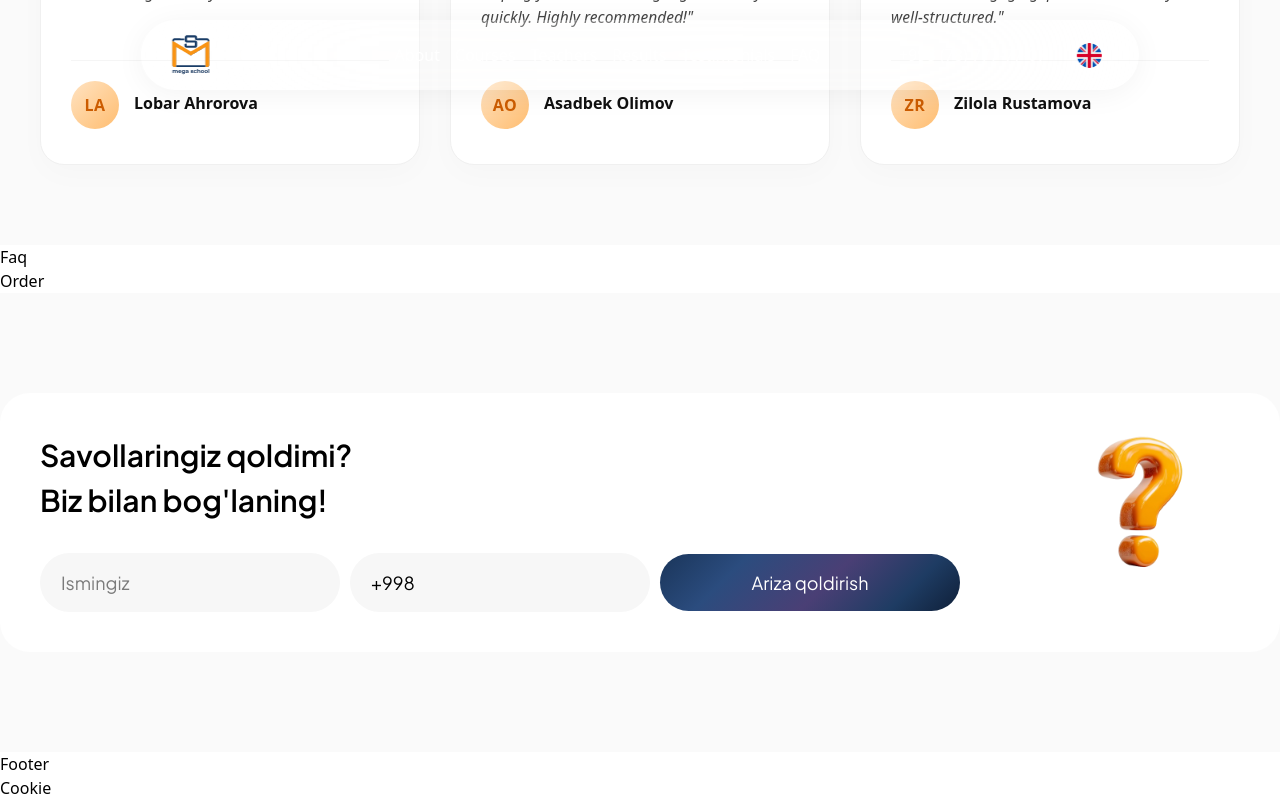
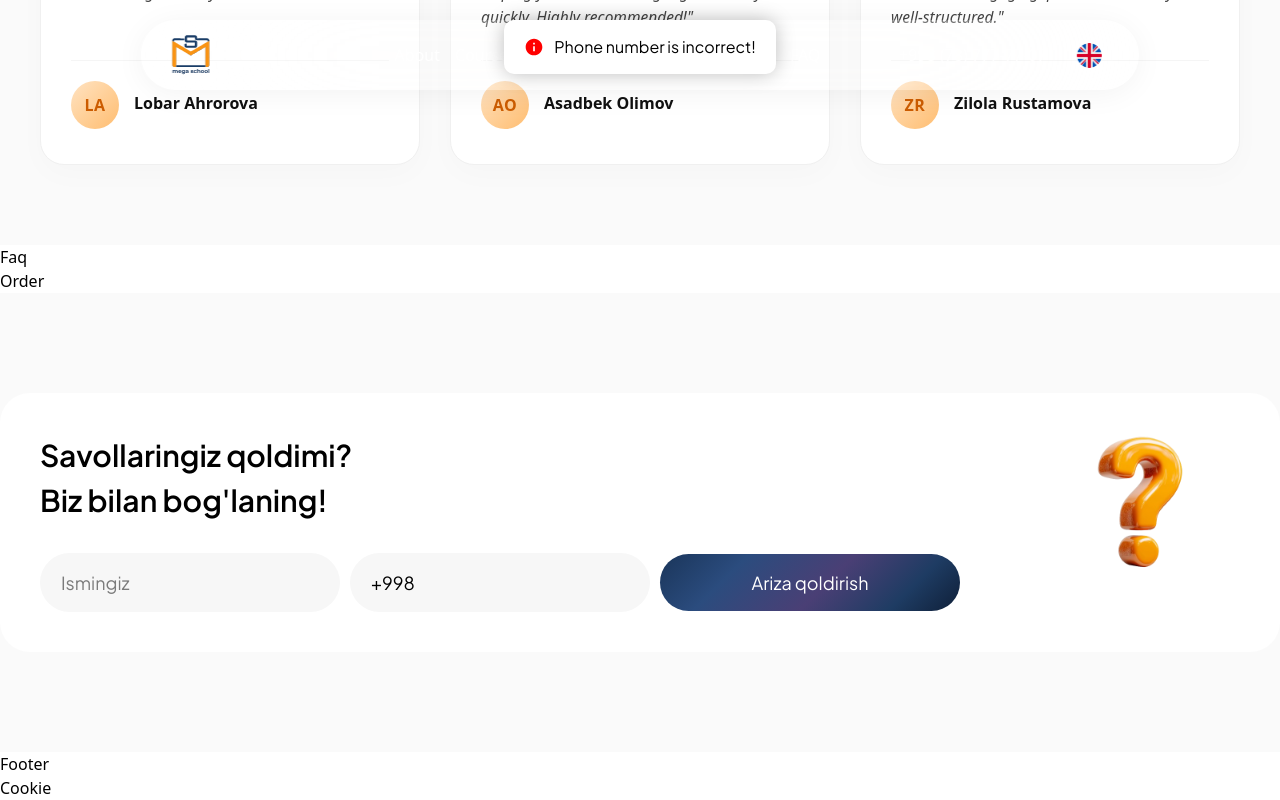
Before and after one commit to usershokhrukh/mega-school, a Next.js app: page / in a window 1280 px wide. Both pictures are taken after typing "Sample" into the empty fields and a click on the button "Ariza qoldirish". Shown: the part 4396-5196 px from the top of the page. Built offline with nearby package versions, Linux system fonts and the light colour scheme.

Commit message:
features/contact, and error configured

```diff
--- a/src/app/page.jsx
+++ b/src/app/page.jsx
@@ -13,7 +13,7 @@ import Results from "@/components/results/Results";
 import Teachers from "@/components/teachers/Teachers";
 import Testimonials from "@/components/testimonials/Testimonials";
 import "./page.modules.scss";
-import React, {useContext, useEffect, useRef, useState} from "react";
+import React, {useEffect, useRef, useState} from "react";
 import {ErrorContext} from "@/components/context/ErrorContext";
 import {InfoContext} from "@/components/context/InfoContext";
 
@@ -39,25 +39,46 @@ const HomePage = () => {
     };
   }, []);
 
-  const [error, setError] = useState("");
-  const [info, setInfo] = useState("");
+  const [error, setError] = useState({
+    text: "",
+  });
+  const [info, setInfo] = useState({
+    text: "",
+  });
   const [errorClose, setErrorClose] = useState(false);
   const [infoClose, setInfoClose] = useState(false);
+  const errorTimerRef = useRef(null);
+  const infoTimerRef = useRef(null)
 
   useEffect(() => {
-    if (error.trim().length) {
+    if (error.text.trim().length) {
       setErrorClose(true);
-      setTimeout(() => {
+      if (errorTimerRef.current) {
+        clearTimeout(errorTimerRef.current);
+      }
+      errorTimerRef.current = setTimeout(() => {
         setErrorClose(null);
       }, 5000);
     } else if (errorClose != false) {
       setErrorClose(null);
     }
   }, [error]);
+
   useEffect(() => {
-    if (info.trim().length) {
+    return () => {
+      if (errorTimerRef.current) clearTimeout(errorTimerRef.current);
+      if (infoTimerRef.current) clearTimeout(infoTimerRef.current);
+    };
+  }, []);
+
+  useEffect(() => {
+    if (info.text.trim().length) {
       setInfoClose(true);
-      setTimeout(() => {
+
+      if (infoTimerRef.current) {
+        clearTimeout(infoTimerRef.current);
+      }
+      infoTimerRef.current = setTimeout(() => {
         setInfoClose(null);
       }, 5000);
     } else if (errorClose != false) {
@@ -80,7 +101,7 @@ const HomePage = () => {
               >
                 <path d="M12 22C6.47715 22 2 17.5228 2 12C2 6.47715 6.47715 2 12 2C17.5228 2 22 6.47715 22 12C22 17.5228 17.5228 22 12 22ZM11 11V17H13V11H11ZM11 7V9H13V7H11Z"></path>
               </svg>
-              <span className="error__span-text">{error}</span>
+              <span className="error__span-text">{error.text}</span>
             </span>
           </span>
 
@@ -96,7 +117,7 @@ const HomePage = () => {
               >
                 <path d="M12 22C6.47715 22 2 17.5228 2 12C2 6.47715 6.47715 2 12 2C17.5228 2 22 6.47715 22 12C22 17.5228 17.5228 22 12 22ZM11 11V17H13V11H11ZM11 7V9H13V7H11Z"></path>
               </svg>
-              <span className="error__span-text">{info}</span>
+              <span className="error__span-text">{info.text}</span>
             </span>
           </span>
 
--- a/src/components/contact/Contact.jsx
+++ b/src/components/contact/Contact.jsx
@@ -1,16 +1,19 @@
 "use client";
 
-import React, {useEffect, useState} from "react";
+import React, {useContext, useEffect, useState} from "react";
 import "./contact.modules.scss";
 import PhoneInput from "react-phone-input-2";
 import {isValidPhoneNumber} from "libphonenumber-js";
 import {sendContactForm} from "@/app/botAction";
 import Image from "next/image";
+import { ErrorContext } from "../context/ErrorContext";
+import { InfoContext } from "../context/InfoContext";
 
 const Contact = () => {
   const [cleanPhone, setCleanPhone] = useState("+");
-  const [error, setError] = useState(null);
-  const [info, setInfo] = useState(null);
+
+  const setError = useContext(ErrorContext)
+  const setInfo = useContext(InfoContext)
 
   const handleChange = (formattedValue) => {
     const pureNumbers = formattedValue.replace(/[\s()+-]/g, "");
@@ -24,26 +27,17 @@ const Contact = () => {
         try {
           sendContactForm(e);
           setCleanPhone("+998");
-          setInfo("The administration will be in touch soon!");
+          setInfo({text:"The administration will be in touch soon!"});
         } catch (err) {
-          setError("Something went wrong!");
+          setError({text:"Something went wrong!"});
         }
       } else {
-        setError("Phone number is incorrect!");
+        setError({text:"Phone number is incorrect!"});
       }
     } else {
-      setError("Fill all inputs!");
+      setError({text:"Fill all inputs!"});
     }
   };
-
-  useEffect(() => {
-    console.log(error);
-
-  }, [error]);
-  useEffect(() => {
-    console.log(info);
-
-  }, [info]);
   return (
     <div className="contact">
       <div className="contact__container">
```
